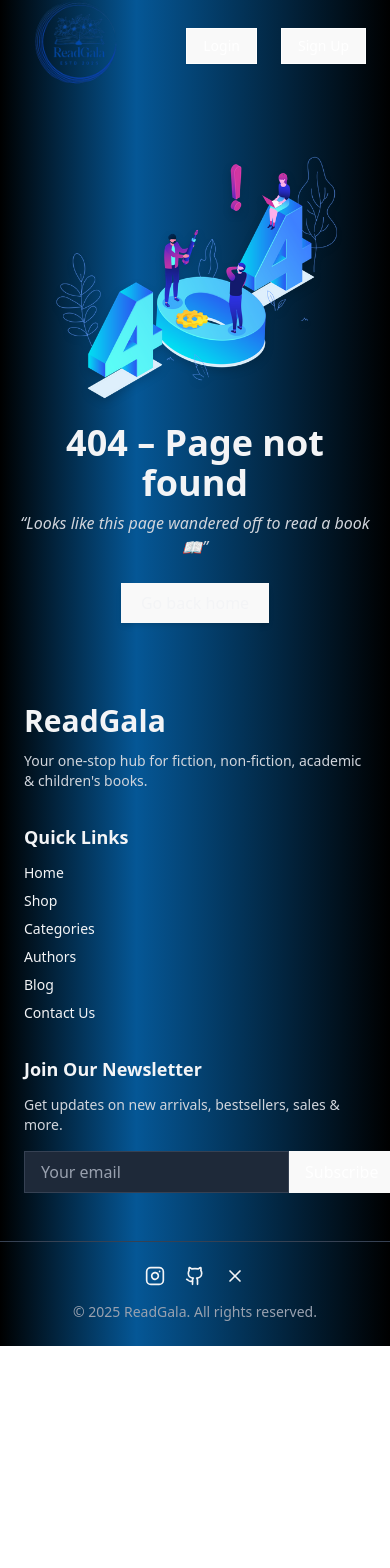
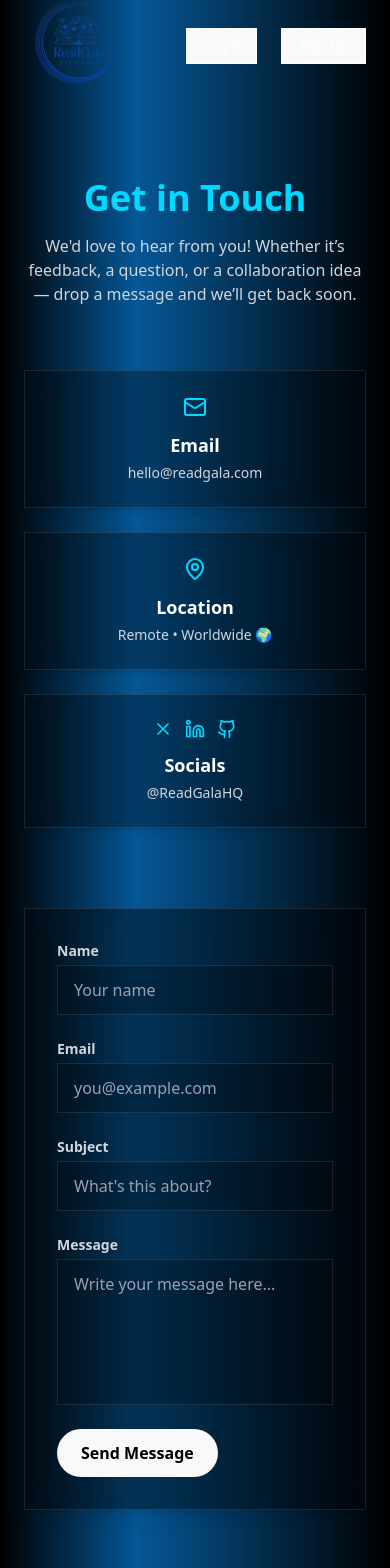
Before and after one commit to shweta-nigam/online-book-store, a React (Vite) app in the folder frontend/: page /contact in a window 390 px wide. Shown: the top 1568 px of the page. Before the commit the page ends 1346 px from the top, so only its background shows below. Built offline with nearby package versions, Linux system fonts and the light colour scheme.

Commit message:
feat: improve homepage

```diff
--- a/frontend/src/components/HomePage/FeaturedBooks.jsx
+++ b/frontend/src/components/HomePage/FeaturedBooks.jsx
@@ -1,27 +1,31 @@
 "use client";
 import { motion } from "framer-motion";
+import { Button } from "../ui/button";
+import { useNavigate } from "react-router-dom";
 
 const featuredBooks = [
-  { id: 1, cover: "/books/b25.jpg" },
-  { id: 2, cover: "/books/b24.webp" },
-  { id: 3, cover: "/books/b23.webp" },
-  { id: 4, cover: "/books/b22.webp" },
-  { id: 5, cover: "/books/b21.webp" },
-  { id: 6, cover: "/books/b20.jpg" },
-  { id: 7, cover: "/books/b19.jpg" },
-  { id: 8, cover: "/books/b18.jpg" },
-  { id: 9, cover: "/books/b17.webp" },
-  { id: 10, cover: "/books/b15.jpg" },
-  { id: 11, cover: "/books/b14.webp" },
-  { id: 12, cover: "/books/b13.webp" },
-  { id: 13, cover: "/books/b12.webp" },
-  { id: 14, cover: "/books/b11.jpg" },
-  { id: 15, cover: "/books/b10.jpg" },
+  { id: 1, cover: "/books/b25.jpg", link: "/books/25" },
+  { id: 2, cover: "/books/b24.webp", link: "/books/24" },
+  { id: 3, cover: "/books/b23.webp", link: "/books/23" },
+  { id: 4, cover: "/books/b22.webp", link: "/books/22" },
+  { id: 5, cover: "/books/b21.webp", link: "/books/21" },
+  { id: 6, cover: "/books/b20.jpg", link: "/books/20" },
+  { id: 7, cover: "/books/b19.jpg", link: "/books/19" },
+  { id: 8, cover: "/books/b18.jpg", link: "/books/18" },
+  { id: 9, cover: "/books/b17.webp", link: "/books/17" },
+  { id: 10, cover: "/books/b15.jpg", link: "/books/15" },
+  { id: 11, cover: "/books/b14.webp", link: "/books/14" },
+  { id: 12, cover: "/books/b13.webp", link: "/books/13" },
+  { id: 13, cover: "/books/b12.webp", link: "/books/12" },
+  { id: 14, cover: "/books/b11.jpg", link: "/books/11" },
+  { id: 15, cover: "/books/b10.jpg", link: "/books/10" },
 ];
 
 export function FeaturedBooks() {
+  const navigate = useNavigate();
+
   return (
-    <section className="relative py-20  bg-[linear-gradient(90deg,rgba(0,0,0)_0%,rgba(5,87,150)_35%,rgba(0,0,0)_100%)] text-white overflow-hidden">
+    <section className="relative py-20 bg-[linear-gradient(90deg,rgba(0,0,0)_0%,rgba(5,87,150)_35%,rgba(0,0,0)_100%)] text-white overflow-hidden">
       {/* Background Effects */}
       <div className="absolute top-0 left-0 w-72 h-72 bg-indigo-500 opacity-10 rounded-full blur-3xl animate-pulse" />
       <div className="absolute bottom-10 right-10 w-96 h-96 bg-blue-400 opacity-10 rounded-full blur-3xl animate-pulse" />
@@ -42,6 +46,9 @@
             Dive into a world of carefully curated titles across genres.
             This wall of covers represents our current top picks — minimal, beautiful, and ready for your shelf.
           </p>
+          <Button className="btn" variant="outline" onClick={() => navigate("/books")}>
+            Explore
+          </Button>
         </motion.div>
 
         {/* Right Book Wall */}
@@ -52,16 +59,17 @@
           viewport={{ once: true }}
           className="grid grid-cols-3 sm:grid-cols-4 md:grid-cols-5 gap-0"
         >
-          {featuredBooks.map((book, index) => (
+          {featuredBooks.map((book) => (
             <motion.div
               key={book.id}
-              whileHover={{ scale: 1.03 }}
-              className="aspect-[2/3] w-full"
+              whileHover={{ scale: 1.05 }}
+              className="aspect-[2/3] w-full cursor-pointer transition duration-300"
+              onClick={() => navigate(book.link)}
             >
               <img
                 src={book.cover}
                 alt={`Book ${book.id}`}
-                className="w-full h-full object-cover"
+                className="w-full h-full object-cover rounded-sm"
               />
             </motion.div>
           ))}
--- a/frontend/src/components/HomePage/JoinCommunity.jsx
+++ b/frontend/src/components/HomePage/JoinCommunity.jsx
@@ -1,11 +1,14 @@
 import { Button } from "@/components/ui/button";
 import { Badge } from "@/components/ui/badge";
+import { useNavigate } from "react-router-dom";
 
 export default function JoinCommunity() {
+   const navigate = useNavigate()
+
   return (
     <section className="py-20 bg-[linear-gradient(90deg,rgba(0,0,0)_0%,rgba(5,87,150)_35%,rgba(0,0,0)_100%)]">
       <div className="max-w-7xl mx-auto px-6 grid grid-cols-1 md:grid-cols-2 items-center gap-10">
-        {/* LEFT SIDE - TEXT */}
+
         <div className="text-center md:text-left">
           <Badge className="mb-4 bg-gary-600/80 text-white px-3 py-1 text-sm rounded-full shadow">
             Join the Community
@@ -21,20 +24,19 @@
 
           <Button
             size="lg"
-            className="rounded-full text-white px-7 py-3 text-sm font-medium shadow-md transition duration-300"
-            style={{ backgroundColor: "oklch(0.21 0.034 264.665)" }}
+            className="rounded-full text-white bg-gray-900 hover:bg-gray-600 px-7 py-3 text-sm font-medium shadow-md transition duration-300"
+            onClick = {() => navigate("/login")}
           >
             Get Started
           </Button>
         </div>
 
-        {/* RIGHT SIDE - IMAGE SLOT */}
+
         <div className="w-full h-full flex justify-center md:justify-end">
-          {/* Replace below line with your desired image */}
           <img
             src="/assets/book-club.jpg"
             alt="Community Illustration"
-            className="w-180 md:w-96 object-contain"
+            className="md:w-140 object-contain"
           />
         </div>
       </div>
--- a/frontend/src/components/HomePage/LimitedTimeDeals.jsx
+++ b/frontend/src/components/HomePage/LimitedTimeDeals.jsx
@@ -9,7 +9,7 @@
     id: 1,
     title: "Educated",
     author: "Tara Westover",
-    cover: "/b4.jpg",
+    cover: "/books/b4.jpg",
     oldPrice: "₹1249",
     newPrice: "₹749",
     genre: "Memoir",
@@ -19,7 +19,7 @@
     id: 2,
     title: "The Power of Habit",
     author: "Charles Duhigg",
-    cover: "/b5.jpg",
+    cover: "/books/b5.jpg",
     oldPrice: "₹1099",
     newPrice: "₹599",
     genre: "Self Help",
@@ -29,7 +29,7 @@
     id: 3,
     title: "Where the Crawdads Sing",
     author: "Delia Owens",
-    cover: "/b6.jpg",
+    cover: "/books/b6.jpg",
     oldPrice: "₹1399",
     newPrice: "₹899",
     genre: "Fiction",
@@ -39,7 +39,7 @@
     id: 4,
     title: "Deep Work",
     author: "Cal Newport",
-    cover: "/b7.jpg",
+    cover: "/books/b7.jpg",
     oldPrice: "₹1299",
     newPrice: "₹749",
     genre: "Productivity",
--- a/frontend/src/index.css
+++ b/frontend/src/index.css
@@ -56,6 +56,15 @@
   min-width: 320px;
   min-height: 100vh;
 }
+
+/* Button style  */
+
+.btn {
+  @apply text-lg px-6 py-4 text-white bg-gray-900 border-white;
+  @apply rounded-md shadow-md transition duration-300 ease-in-out;
+  @apply hover:bg-gradient-to-r hover:from-[#0f172a] hover:to-[#1e3a8a] hover:text-blue-100 hover:border-white;
+}
+
 
 
 
--- a/frontend/src/pages/ContactPage.jsx
+++ b/frontend/src/pages/ContactPage.jsx
@@ -0,0 +1,130 @@
+import React from "react";
+import { motion } from "framer-motion";
+import { Mail, MapPin, XIcon, LinkedinIcon, GithubIcon } from "lucide-react";
+
+const ContactPage = () => {
+  return (
+    <div className="min-h-screen w-full bg-[linear-gradient(90deg,rgba(0,0,0)_0%,rgba(5,87,150)_35%,rgba(0,0,0)_100%)] text-white py-16 px-6">
+
+      <motion.div
+        className="max-w-4xl mx-auto text-center mb-16"
+        initial={{ opacity: 0, y: 40 }}
+        animate={{ opacity: 1, y: 0 }}
+        transition={{ duration: 0.6 }}
+      >
+        <h1 className="text-4xl font-bold text-[#00d9ff] mb-4">Get in Touch</h1>
+        <p className="text-gray-300">
+          We'd love to hear from you! Whether it’s feedback, a question, or a
+          collaboration idea — drop a message and we’ll get back soon.
+        </p>
+      </motion.div>
+
+
+      <div className="grid md:grid-cols-3 gap-6 max-w-5xl mx-auto mb-20">
+        <ContactCard
+          icon={<Mail className="text-[#00d9ff] w-6 h-6" />}
+          title="Email"
+          value="hello@readgala.com"
+        />
+        <ContactCard
+          icon={<MapPin className="text-[#00d9ff] w-6 h-6" />}
+          title="Location"
+          value="Remote • Worldwide 🌍"
+        />
+        <ContactCard
+          icon={
+            <div className="flex justify-center gap-3">
+              <a
+                href="https://twitter.com"
+                target="_blank"
+                rel="noopener noreferrer"
+              >
+                <XIcon className="text-[#00d9ff] w-5 h-5 hover:scale-110 transition" />
+              </a>
+              <a
+                href="https://linkedin.com"
+                target="_blank"
+                rel="noopener noreferrer"
+              >
+                <LinkedinIcon className="text-[#00d9ff] w-5 h-5 hover:scale-110 transition" />
+              </a>
+              <a
+                href="https://github.com"
+                target="_blank"
+                rel="noopener noreferrer"
+              >
+                <GithubIcon className="text-[#00d9ff] w-5 h-5 hover:scale-110 transition" />
+              </a>
+            </div>
+          }
+          title="Socials"
+          value="@ReadGalaHQ"
+        />
+      </div>
+
+
+      <motion.form
+        className="bg-black/40 border border-white/10 backdrop-blur-md p-8 rounded-xl max-w-2xl mx-auto space-y-6 shadow-lg"
+        initial={{ opacity: 0, y: 40 }}
+        whileInView={{ opacity: 1, y: 0 }}
+        transition={{ duration: 0.7 }}
+        viewport={{ once: true }}
+        onSubmit={(e) => e.preventDefault()}
+      >
+        <div className="grid sm:grid-cols-2 gap-6">
+          <Input label="Name" type="text" placeholder="Your name" />
+          <Input label="Email" type="email" placeholder="you@example.com" />
+        </div>
+        <Input label="Subject" type="text" placeholder="What's this about?" />
+        <Textarea label="Message" placeholder="Write your message here..." />
+        <button
+          type="submit"
+          className="bg-[#00d9ff] text-black px-6 py-3 rounded-full font-semibold hover:bg-white transition-all"
+        >
+          Send Message
+        </button>
+      </motion.form>
+    </div>
+  );
+};
+
+// Reusable Input
+const Input = ({ label, type, placeholder }) => (
+  <div className="flex flex-col text-left">
+    <label className="mb-1 text-sm font-semibold text-gray-300">{label}</label>
+    <input
+      type={type}
+      placeholder={placeholder}
+      className="px-4 py-3 rounded-md bg-black/20 border border-white/10 focus:outline-none focus:ring-2 focus:ring-[#00d9ff] text-white placeholder-gray-400"
+    />
+  </div>
+);
+
+// Reusable Textarea
+const Textarea = ({ label, placeholder }) => (
+  <div className="flex flex-col text-left">
+    <label className="mb-1 text-sm font-semibold text-gray-300">{label}</label>
+    <textarea
+      rows="5"
+      placeholder={placeholder}
+      className="px-4 py-3 rounded-md bg-black/20 border border-white/10 focus:outline-none focus:ring-2 focus:ring-[#00d9ff] text-white placeholder-gray-400 resize-none"
+    ></textarea>
+  </div>
+);
+
+// Reusable Contact Card
+const ContactCard = ({ icon, title, value }) => (
+  <motion.div
+    initial={{ opacity: 0, y: 20 }}
+    whileInView={{ opacity: 1, y: 0 }}
+    transition={{ duration: 0.5 }}
+    viewport={{ once: true }}
+    className="bg-black/30 backdrop-blur-md p-6 rounded-xl border border-white/10 shadow-md hover:shadow-xl text-center"
+  >
+    <div className="mb-3 flex justify-center">{icon}</div>
+    <h3 className="text-lg font-semibold mb-1">{title}</h3>
+    <p className="text-gray-300 text-sm">{value}</p>
+  </motion.div>
+);
+
+export default ContactPage;
--- a/frontend/src/pages/HomePage.jsx
+++ b/frontend/src/pages/HomePage.jsx
@@ -82,13 +82,6 @@
                 Profile
               </Button>
             )}
-            {/* <Button
-                variant="outline"
-                className="text-white bg-black border-white hover:text-black hover:bg-white hover:border-black transition-colors duration-300 rounded-3xl"
-                onClick={() => navigate("/profile")}
-              >
-                Profile
-              </Button> */}
           </div>
         </header>
 
@@ -104,7 +97,7 @@
             <Button
               size="lg"
               variant="outline"
-              className="text-lg px-6 py-4 text-white bg-gray-900 hover:bg-gradient-to-r hover:from-blue-100 hover:to-blue-300"
+              className="btn"
               onClick={() => navigate("/books")}
             >
               Browse Books
--- a/frontend/src/routes/index.jsx
+++ b/frontend/src/routes/index.jsx
@@ -12,6 +12,7 @@
 import AuthRoute from "./authRoutes";
 import ProfileRoute from "./ProfileRoutes";
 import AboutPage from "@/pages/AboutPage";
+import ContactPage from "@/pages/ContactPage";
 
 
 
@@ -25,6 +26,7 @@
       <Routes>
         <Route path="/" element={<HomePage />} />
         <Route path="/about" element={<AboutPage />} />
+        <Route path="/contact" element={<ContactPage />} />
         {BookRoutes}
         {OrderRoutes}
         {AuthRoute}
```
